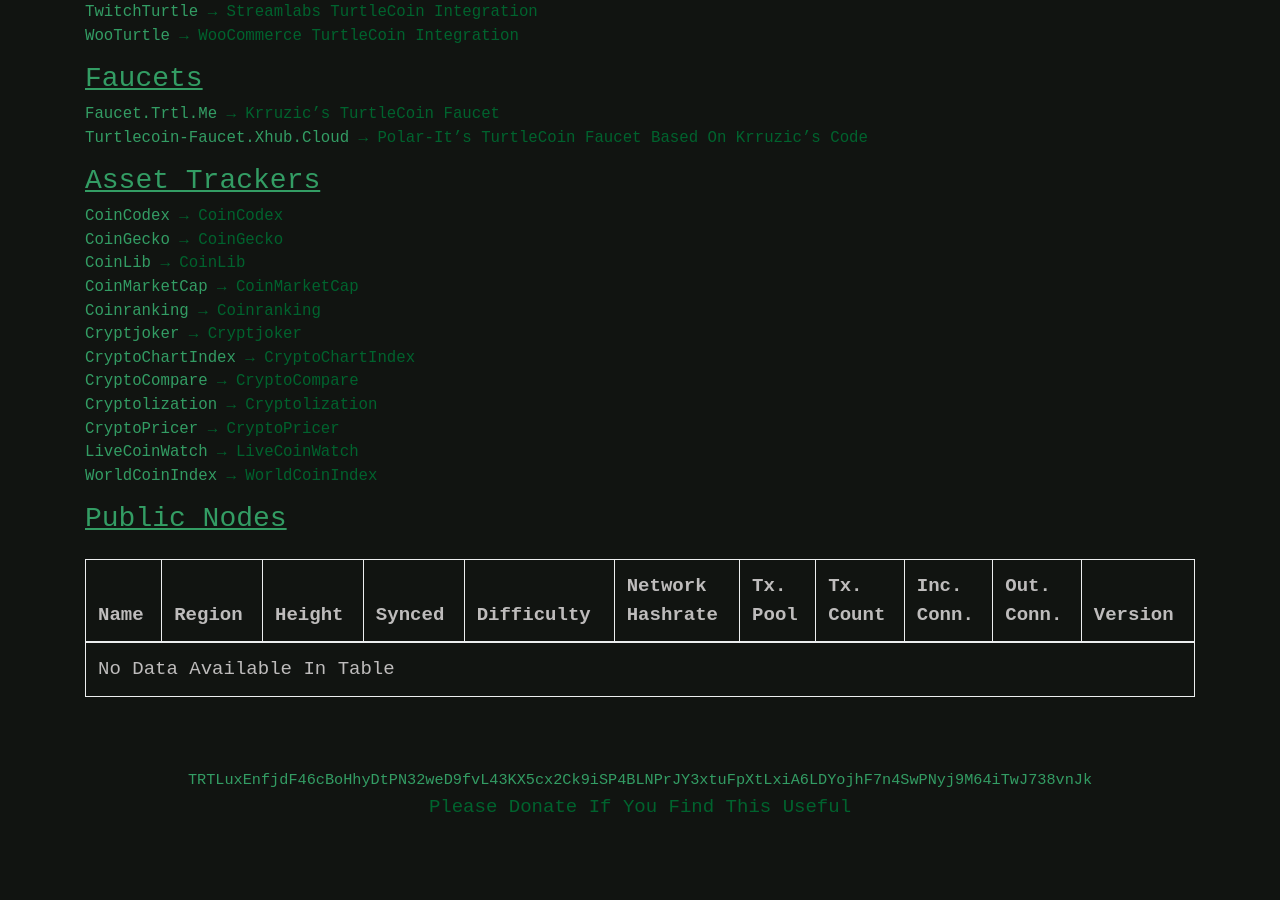
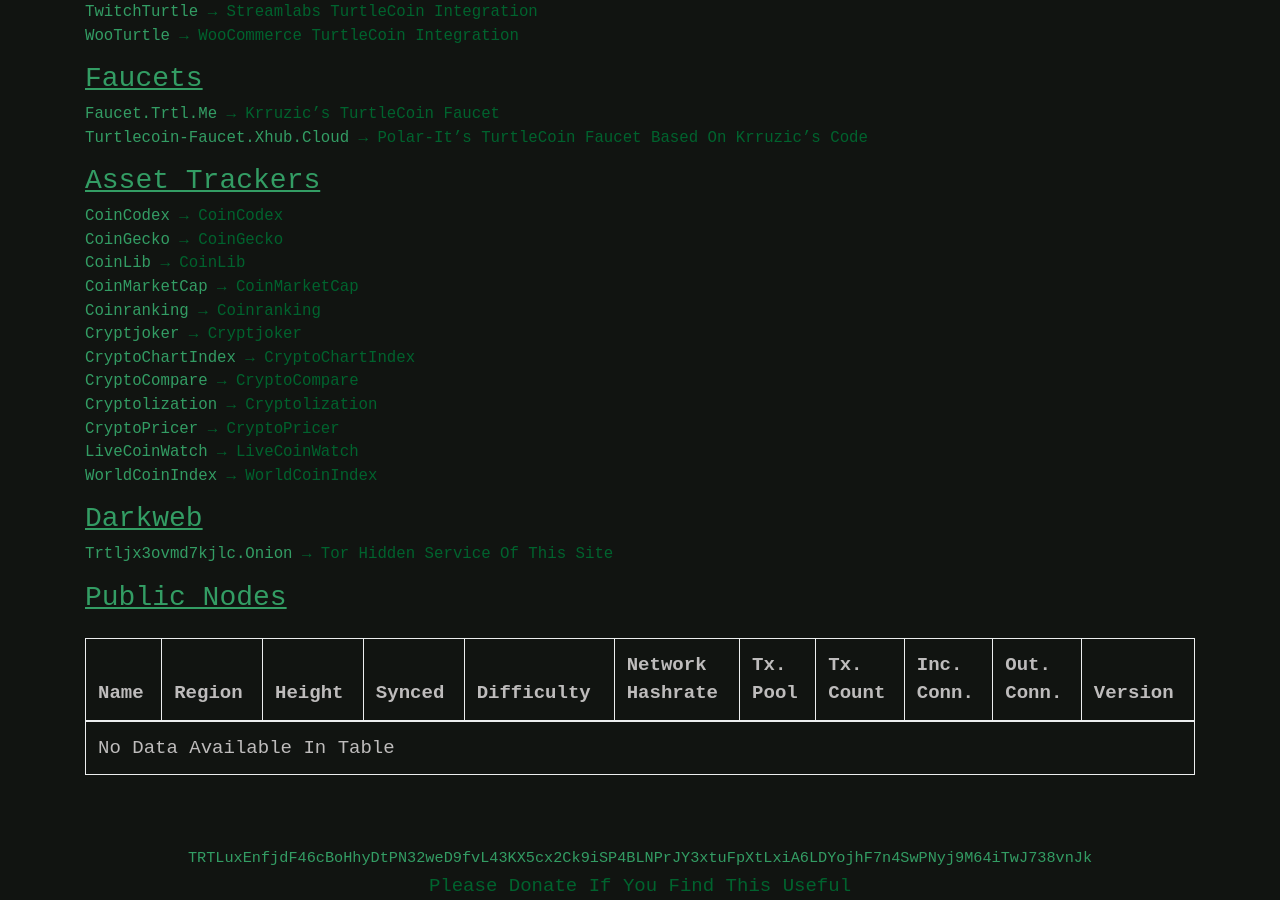
Before and after one commit to zack796/turtleturtle.org, a Jekyll site: the page built from index.md, in a window 1280 px wide and 900 px high, scrolled down 2395 px. Built offline with Jekyll 4.4.1, drawn with Linux system fonts in a browser that asks for light colours; nearby versions of some CDN libraries; before the commit the page ends 3217 px from its top, so only the background shows below that.

Commit message:
exit light, enter night

```diff
--- a/index.md
+++ b/index.md
@@ -112,3 +112,6 @@
 [CryptoPricer](https://cryptopricer.net/currency/turtlecoin) → CryptoPricer
 [LiveCoinWatch](https://www.livecoinwatch.com/price/TurtleCoin-TRTL) → LiveCoinWatch
 [WorldCoinIndex](https://www.worldcoinindex.com/coin/turtlecoin) → WorldCoinIndex
+
+### Darkweb
+[trtljx3ovmd7kjlc.onion](http://trtljx3ovmd7kjlc.onion/) → Tor hidden service of this site
```
